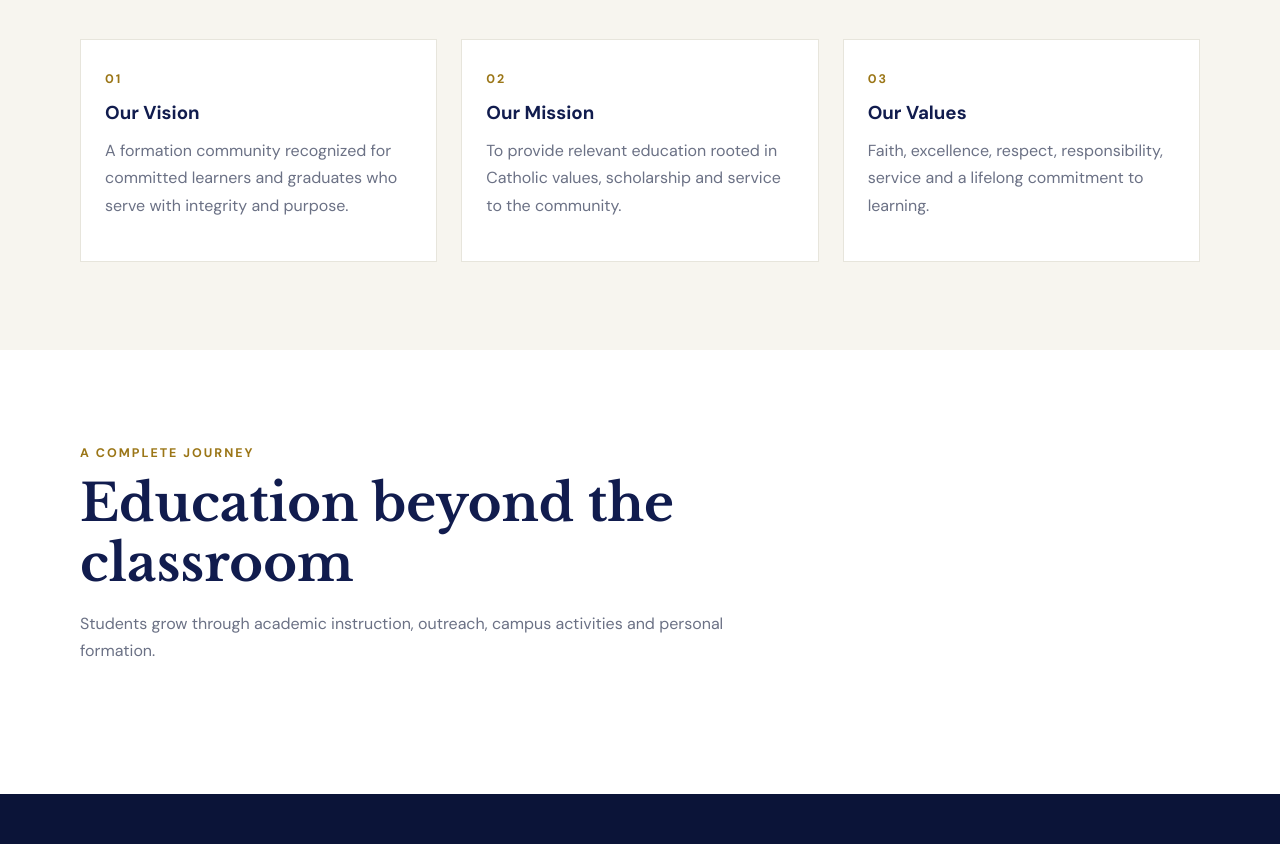
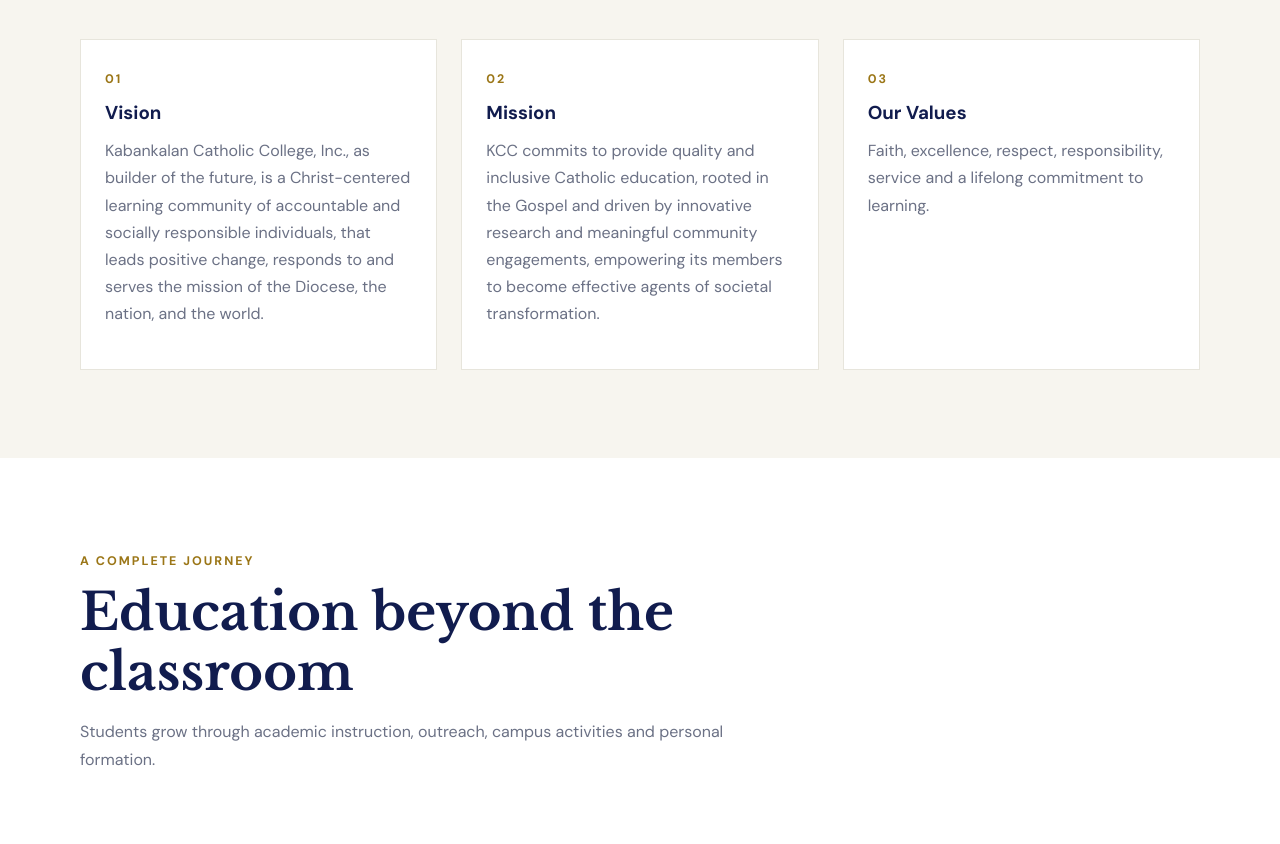
Before and after one commit to giandistajo21-bit/Distajo-project-2, a plain HTML site: page about.html in a window 1280 px wide. Shown: the part 1319-2163 px from the top of the page. Drawn offline with nearby package versions, Linux system fonts and the light colour scheme.

Commit message:
adding vision and mission

```diff
--- a/about.html
+++ b/about.html
@@ -8,8 +8,8 @@
 <section class="page-hero"><div class="container page-title"><span class="eyebrow">Who we are</span><h1>About KCC</h1><div class="breadcrumbs">Home / About</div></div></section>
 <section class="section"><div class="container story-grid"><div class="story-image"><img src="https://images.unsplash.com/photo-1577896851231-70ef18881754?auto=format&fit=crop&w=900&q=85" alt="Students learning together"></div><div class="story-copy"><span class="eyebrow">Our identity</span><h2>Faith as the foundation of formation</h2><p>Kabankalan Catholic College is a community of learning that nurtures academic competence, moral character and compassionate service.</p><p>Through accessible education and a strong values culture, the College helps learners prepare for professional life and contribute positively to families and society.</p></div></div></section>
 <section class="section bg-cream"><div class="container"><div class="section-heading"><span class="eyebrow">Our purpose</span><h2>Mission, vision and values</h2></div><div class="cards">
-<article class="card"><div class="card-body"><span class="eyebrow">01</span><h3>Our Vision</h3><p>A formation community recognized for committed learners and graduates who serve with integrity and purpose.</p></div></article>
-<article class="card"><div class="card-body"><span class="eyebrow">02</span><h3>Our Mission</h3><p>To provide relevant education rooted in Catholic values, scholarship and service to the community.</p></div></article>
+<article class="card"><div class="card-body"><span class="eyebrow">01</span><h3>Vision</h3><p>Kabankalan Catholic College, Inc., as builder of the future, is a Christ-centered learning community of accountable and socially responsible individuals, that leads positive change, responds to and serves the mission of the Diocese, the nation, and the world.</p></div></article>
+<article class="card"><div class="card-body"><span class="eyebrow">02</span><h3>Mission</h3><p>KCC commits to provide quality and inclusive Catholic education, rooted in the Gospel and driven by innovative research and meaningful community engagements, empowering its members to become effective agents of societal transformation.</p></div></article>
 <article class="card"><div class="card-body"><span class="eyebrow">03</span><h3>Our Values</h3><p>Faith, excellence, respect, responsibility, service and a lifelong commitment to learning.</p></div></article>
 </div></div></section>
 <section class="section"><div class="container"><div class="section-heading"><span class="eyebrow">A complete journey</span><h2>Education beyond the classroom</h2><p>Students grow through academic instruction, outreach, campus activities and personal formation.</p></div></div></section>
```
